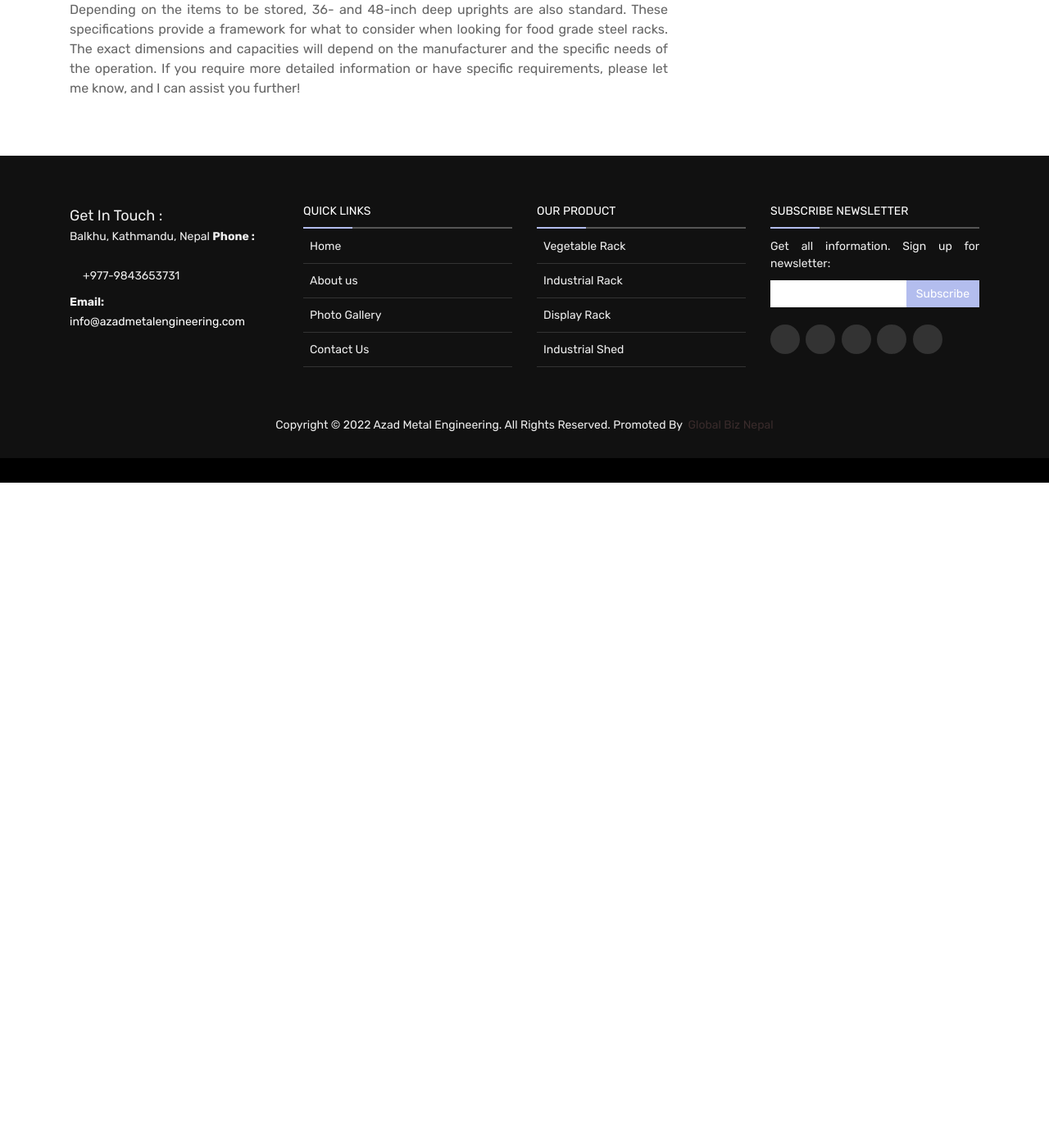
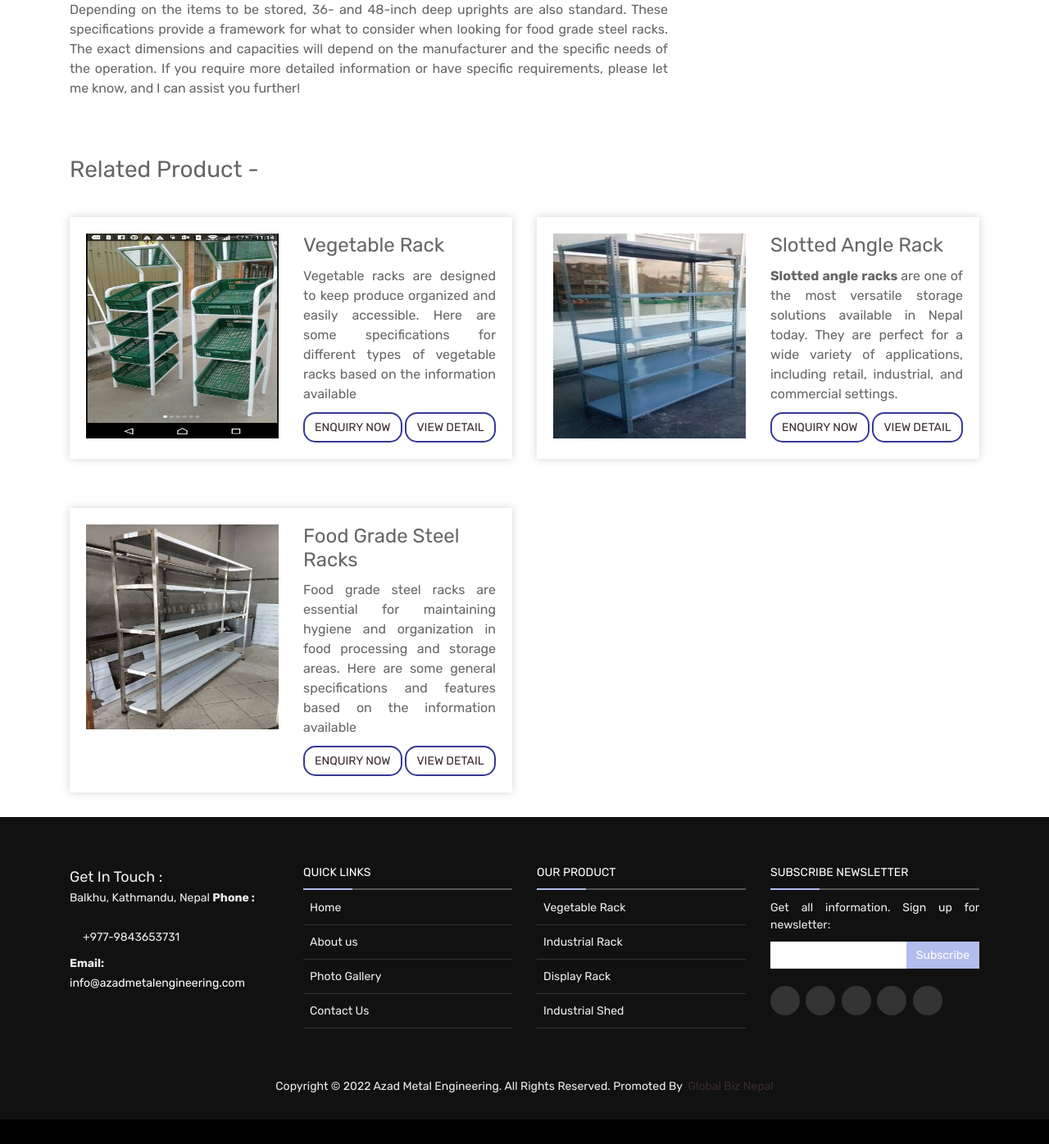
Before and after one commit to sureshkushmi/azad, a PHP site: page /azadn/food_grade_steel_rack in a window 1280 px wide. Shown: the part 709-2105 px from the top of the page at 82% size. Before the commit the page ends 1298 px from the top, so only its background shows below. Run offline with PHP 8.4, Linux system fonts and the light colour scheme; some libraries are stand-ins or nearby versions.

Commit message:
Committing local changes before merge

```diff
--- a/header.php
+++ b/header.php
@@ -143,6 +143,15 @@
     /* Show mobile-only icons */
 
 }
+/* Ensure this file is properly linked in your HTML */
+
+
+
+@media (max-width: 768px) {
+  .logo-img {
+    width: 350px !important; /* Adjust size for mobile and use !important */
+  }
+}
 
 
 </style>
@@ -163,18 +172,21 @@
     <div class="container">
         <div class="row align-items-center">
             <div class="d-flex align-items-center justify-content-between">
-                <a href="/" class="logo"><img src="assets/images/logoazad.png" alt="Azad Metal Engineering" title="Azad Metal Engineering" class="img-fluid"></a>
+                <a href="/" class="logo"><img src="assets/images/logoazad.png" alt="Azad Metal Engineering" title="Azad Metal Engineering" class="img-fluid logo-img"></a>
                 <nav id="navbar" class="navbar">
                     <ul>
                         <li><a class="nav-link scrollto active" href="/">Home</a></li>
                         <li><a class="nav-link scrollto" href="about-us"><span>About Us</span></a></li>
                         <li class="dropdown"><a href="#"><span>Our Products</span> <i class="fa fa-chevron-down"></i></a>
                             <ul>
-                                <li class="dropdown"><a href="#"><span>Industrial Rack</span> <i class="fa fa-chevron-right"></i></a>
+                                <li class="dropdown"><a href="#"><span>Rack</span> <i class="fa fa-chevron-right"></i></a>
                                     <ul>
                                         <li><a href="vagetable_rack">Vegetable Rack</a></li>
                                         <li><a href="food_grade_steel_rack">Food Grade Steel Rack</a></li>
                                         <li><a href="sloted_angle_rack">Slotted Angle Rack</a></li>
+                                        <li><a href="industrial_rack">Industrial Rack</a></li>
+                                        <li><a href="display_rack">Display Rack</a></li>
+                                        <li><a href="super_market_rack">Super Market Rack</a></li>
                                     </ul>
                                 </li>
                                 <li class="dropdown"><a href="#"><span>Almirah</span> <i class="fa fa-chevron-right"></i></a>
@@ -184,7 +196,7 @@
                                         <li><a href="home_almirah">Home Almirah</a></li>
                                     </ul>
                                 </li>
-                                <li><a href="display_rack">Display Rack</a></li>
+
                                 <li><a href="industrial_shed">Industrial Shed</a></li>
                             </ul>
                         </li>
--- a/pages/food_grade_still_rack.php
+++ b/pages/food_grade_still_rack.php
@@ -80,6 +80,72 @@ These specifications provide a framework for what to consider when looking for f
 </div>
 </div>
 </section>
+<section>
+<div class="container">
+<h3>Related  Product -</h3>
+
+<div class="row">
+    <div class="col-md-6 col-lg-6 col-12">
+        <div class="flagy" style="margin: 30px auto;  padding: 20px;  background-color: #fff;box-shadow: 0px 0px 10px 0px lightgrey;">
+            <div class="row">
+                    <div class="col-md-6 col-lg-6 col-12"><a href="vegetable_rack">
+                        <img src="assets/images/pages/vegetable_rack.jpg" alt="Vegetable Rack" title="Vegetable Rack" class="img-fluid product-img"></a>
+                    </div>
+                <div class="col-md-6 col-lg-6 col-12">
+                    <h4>Vegetable Rack</h4>
+                    <p>Vegetable racks are designed to keep produce organized and easily accessible. Here are some specifications for different types of vegetable racks based on the information available</p>
+
+                    <button type="button" class="btn btn-warning pro-des-but">
+                    <a href="javascript:void(0);" onclick="productEnquiry('vegetable_rack');">ENQUIRY NOW</a></button>
+                    <button type="button" class="btn btn-warning pro-des-but">
+                    <a href="vegetable_rack">VIEW DETAIL</a></button>
+                </div>
+            </div>
+        </div>
+    </div>
+    <div class="col-md-6 col-lg-6 col-12">
+        <div class="flagy" style="margin: 30px auto;  padding: 20px;  background-color: #fff;box-shadow: 0px 0px 10px 0px lightgrey;">
+            <div class="row">
+                    <div class="col-md-6 col-lg-6 col-12"><a href="sloted_angle_rack">
+                        <img src="assets/images/pages/slotted_angle_rack.jpg" alt="Sloted Angle Rack" title="Sloted Angle Rack" class="img-fluid product-img"></a>
+                    </div>
+                <div class="col-md-6 col-lg-6 col-12">
+                    <h4>Slotted Angle Rack </h4>
+                    <p><strong>Slotted angle racks </strong>are one of the most versatile storage solutions available in Nepal today. They are perfect for a wide variety of applications, including retail, industrial, and commercial settings.</p>
+
+                    <button type="button" class="btn btn-warning pro-des-but">
+                    <a href="javascript:void(0);" onclick="productEnquiry('sloted_angle_rack');">ENQUIRY NOW</a></button>
+                    <button type="button" class="btn btn-warning pro-des-but">
+                    <a href="sloted_angle_rack">VIEW DETAIL</a></button>
+                </div>
+            </div>
+        </div>
+    </div>
+
+    <div class="col-md-6 col-lg-6 col-12">
+        <div class="flagy" style="margin: 30px auto;  padding: 20px;  background-color: #fff;box-shadow: 0px 0px 10px 0px lightgrey;">
+            <div class="row">
+                    <div class="col-md-6 col-lg-6 col-12"><a href="sloted_angle_rack">
+                        <img src="assets/images/pages/food_rack.jpg" alt="Food Grade Steel Racks" title="Food Grade Steel Racks" class="img-fluid product-img"></a>
+                    </div>
+                <div class="col-md-6 col-lg-6 col-12">
+                    <h4>Food Grade Steel Racks</h4>
+                    <p>Food grade steel racks are essential for maintaining hygiene and organization in food processing and storage areas. Here are some general specifications and features based on the information available</p>
+
+                    <button type="button" class="btn btn-warning pro-des-but">
+                    <a href="javascript:void(0);" onclick="productEnquiry('food_rack');">ENQUIRY NOW</a></button>
+                    <button type="button" class="btn btn-warning pro-des-but">
+                    <a href="food_rack">VIEW DETAIL</a></button>
+                </div>
+            </div>
+        </div>
+    </div>
+
+</div>
+</div>
+
+</section>
+</main>
 </main>
 <div class="modal fade" id="enquire">
 <div class="modal-dialog" style="max-width: 580px;">
```
